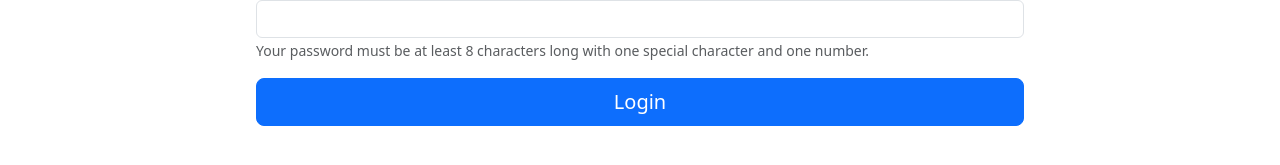
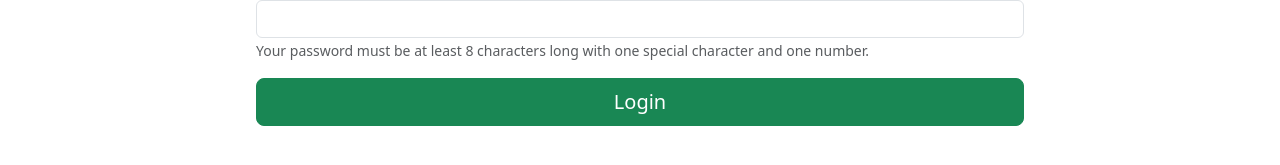
Before and after one commit to Strassner/xmenUnofficial, a React (Create React App) app in the folder react/my-app/: page /login in a window 1280 px wide. Shown: the part 431-596 px from the top of the page. Built offline with nearby package versions, Linux system fonts and the light colour scheme.

Commit message:
login button now green

```diff
--- a/react/my-app/src/pages/Login.js
+++ b/react/my-app/src/pages/Login.js
@@ -21,7 +21,7 @@ function Login(){
                 Your password must be at least 8 characters long with
                 one special character and one number.
             </Form.Text>
-            <Button variant="primary" size="lg" id="login-button" href="/loan">
+            <Button variant="success"  size="lg" id="login-button" href="/loan">
                 Login
             </Button>
 
```
